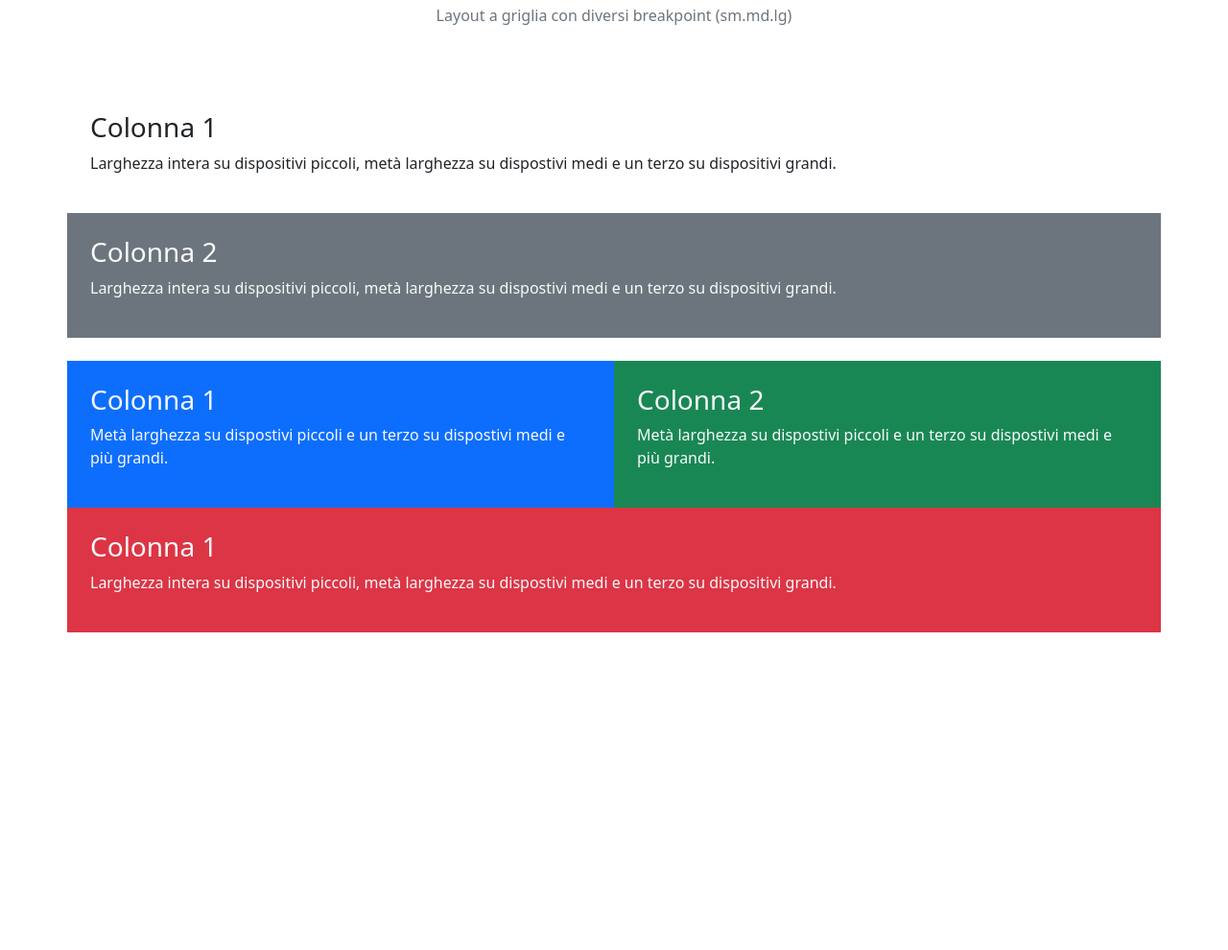
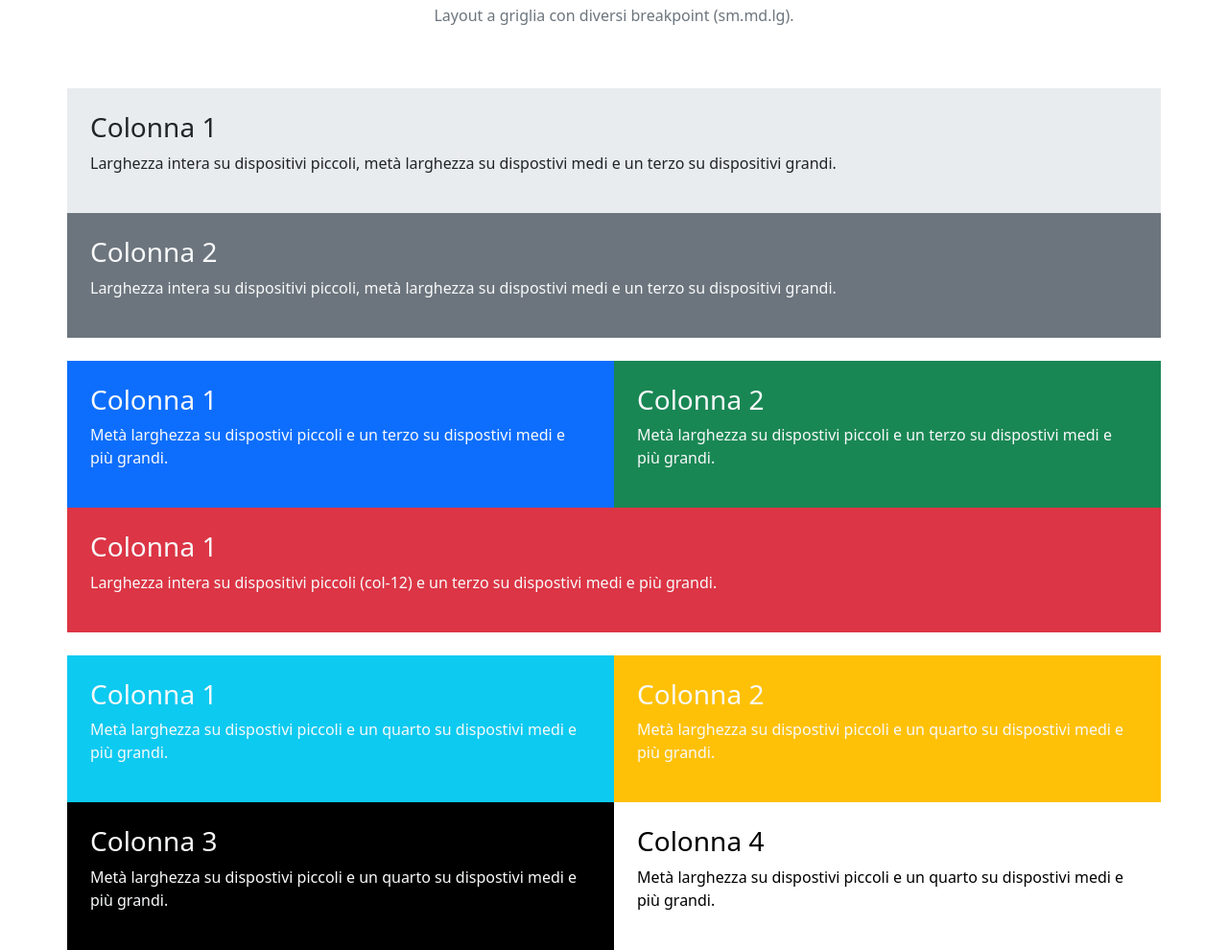
Before and after one commit to omarseddati16/htmlcss-bootstrap-layout, a plain HTML site: page index.html in a window 1280 px wide. Shown: the part 90-1080 px from the top of the page at 96% size. Before the commit the page ends 800 px from the top, so only its background shows below. Drawn offline with nearby package versions, Linux system fonts and the light colour scheme.

Commit message:
[footer] fine

```diff
--- a/index.html
+++ b/index.html
@@ -18,7 +18,7 @@
       <div class="row">
         <div class="col-12 p-5">
           <h2>Bootstrap 5 Responsive Grid</h2>
-          <p class="text-secondary">Layout a griglia con diversi breakpoint (sm.md.lg)</p>
+          <p class="text-secondary">Layout a griglia con diversi breakpoint (sm.md.lg).</p>
         </div>
       </div>
     </div>
@@ -27,7 +27,8 @@
   <!-- Main -->
   <main>
     <!-- container a due iniziale -->
-    <div class="container ">
+    <div class="container bg-body-secondary
+">
       <div class="row">
         <div class="col-11 p-4">
           <h3>Colonna 1</h3>
@@ -63,12 +64,41 @@
       <div class="row">
         <div class="col-12 bg-danger text-light p-4">
           <h3>Colonna 1</h3>
-          <p>Larghezza intera su dispositivi piccoli, metà larghezza su dispostivi medi e un terzo su dispositivi
-            grandi.</p>
+          <p>Larghezza intera su dispositivi piccoli (col-12) e un terzo su dispostivi medi e più grandi.</p>
         </div>
       </div>
     </div>
+    <!-- container a tre fine -->
   </main>
+  <!-- Main fine -->
+  <!-- Footer -->
+  <footer>
+    <!-- container a quattro inizio -->
+    <div class="container mt-4">
+      <div class="row">
+        <div class="col-6 bg-info text-light p-4">
+          <h3>Colonna 1</h3>
+          <p>Metà larghezza su dispostivi piccoli e un quarto su dispostivi medi e più grandi.</p>
+        </div>
+        <div class="col-6 bg-warning text-light p-4">
+          <h3>Colonna 2</h3>
+          <p>Metà larghezza su dispostivi piccoli e un quarto su dispostivi medi e più grandi.</p>
+        </div>
+      </div>
+    </div>
+    <div class="container ">
+      <div class="row">
+        <div class="col-6 bg-black text-light p-4">
+          <h3>Colonna 3</h3>
+          <p>Metà larghezza su dispostivi piccoli e un quarto su dispostivi medi e più grandi.</p>
+        </div>
+        <div class="col-6 bg-white text-black p-4">
+          <h3>Colonna 4</h3>
+          <p>Metà larghezza su dispostivi piccoli e un quarto su dispostivi medi e più grandi.</p>
+        </div>
+      </div>
+    </div>
+  </footer>
 </body>
 
 </html>
```
